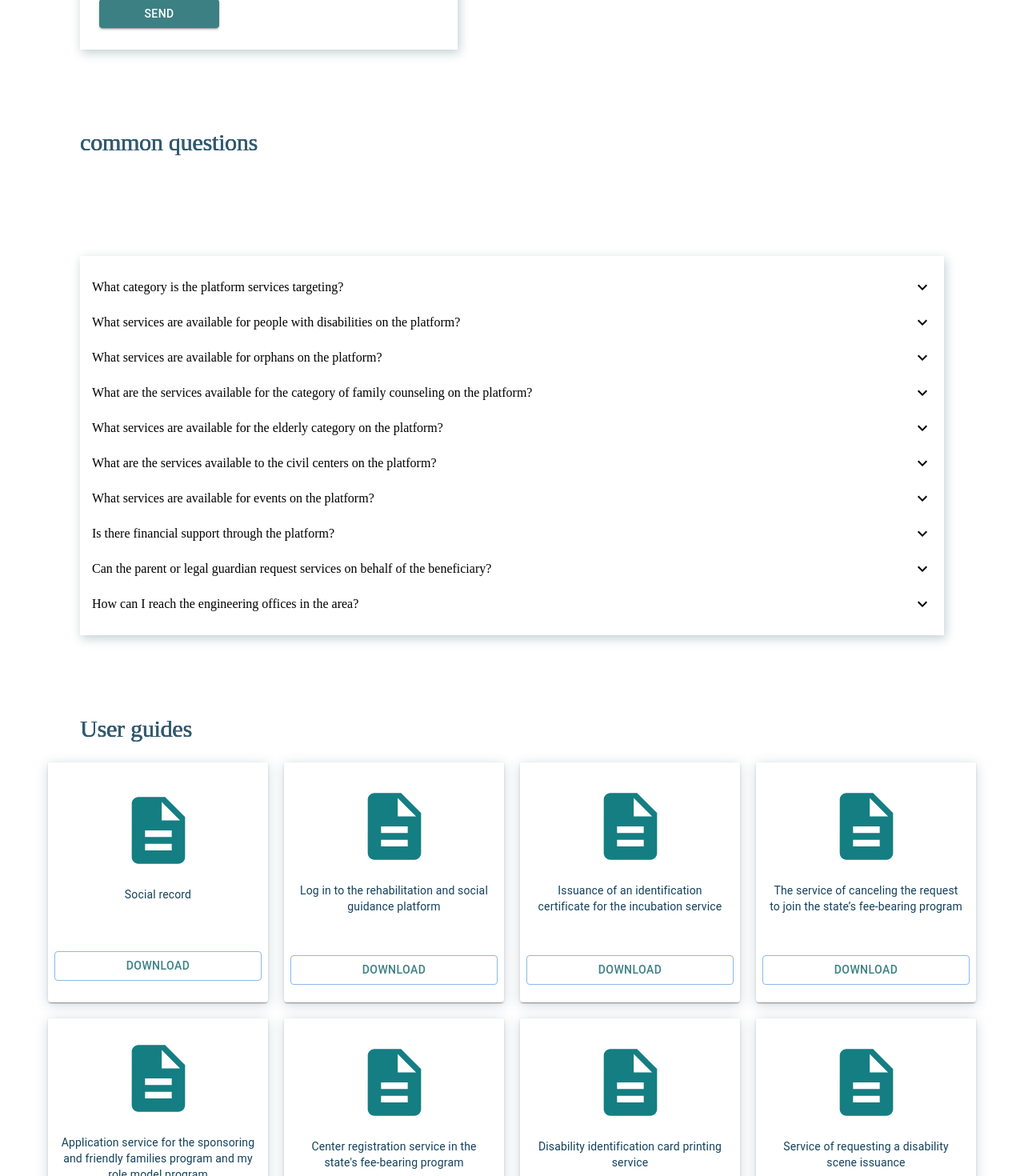
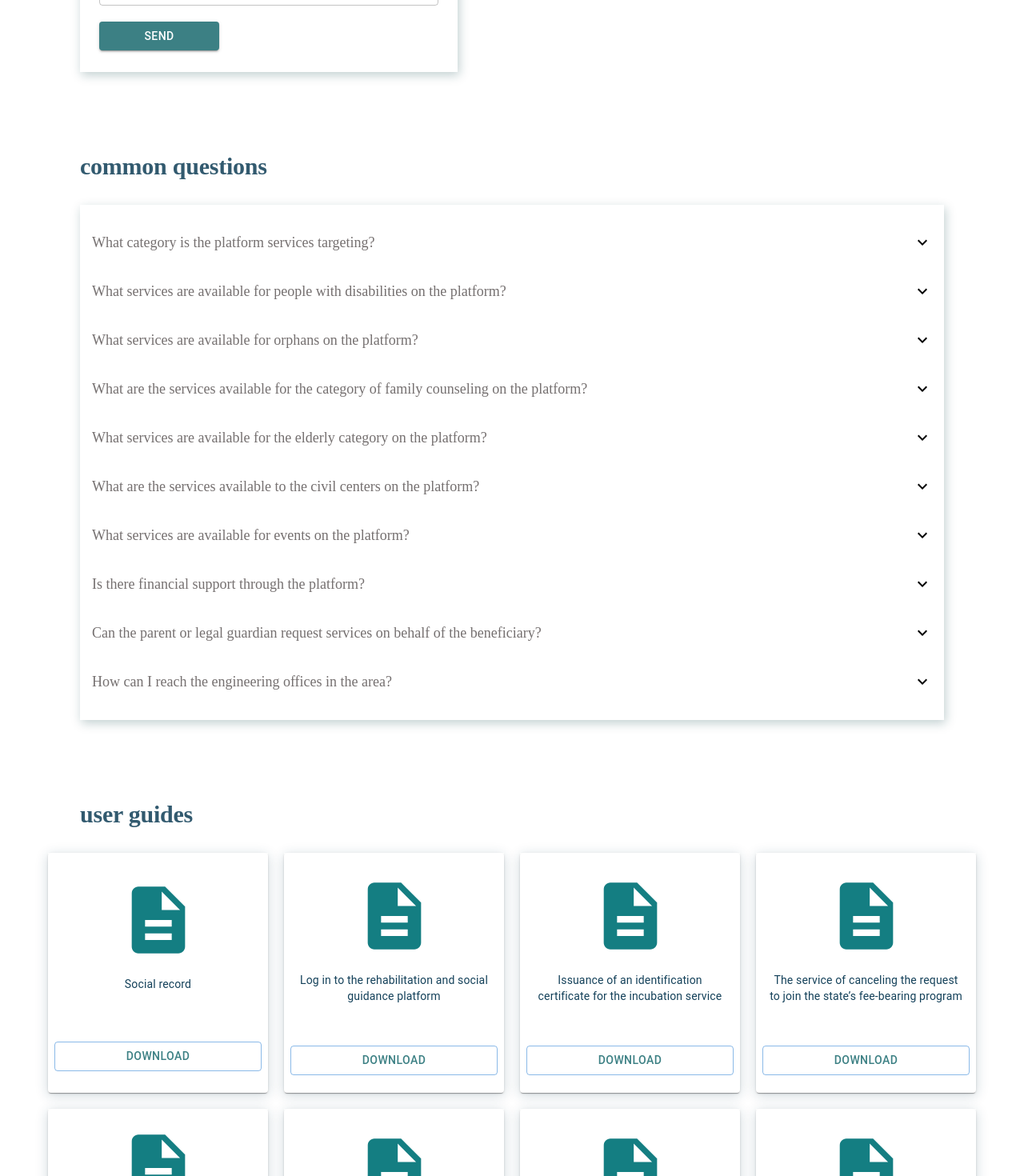
Before and after one commit to DianaKagramanyan/takamol, a React (Create React App) app: page /Help in a window 1280 px wide. Shown: the part 960-2430 px from the top of the page at 80% size. Built offline with nearby package versions, Linux system fonts and the light colour scheme.

Commit message:
added styling

```diff
--- a/src/public/help/Form.js
+++ b/src/public/help/Form.js
@@ -9,7 +9,7 @@ import Button from "@mui/material/Button";
 const Form = () => {
   return (
     <div>
-      <h2 className="text-connect">Connect with us</h2>
+      <h2 className="text-conn">Connect with us</h2>
       <div className="main-form">
         <div className="form">
           <div className="input">
--- a/src/public/help/Questions.js
+++ b/src/public/help/Questions.js
@@ -24,13 +24,13 @@ const Questions = () => {
         {
           show ?
             <div onClick={() => setShow(false)} className="row-wrapper">
-              <p>What category is the platform services targeting?</p>
+              <p className="ques">What category is the platform services targeting?</p>
               <KeyboardArrowDownIcon/>
             </div>
             :
             <div>
               <div onClick={() => setShow(true)} className="row-wrapper">
-                <p>What category is the platform services targeting?</p>
+                <p className="ques">What category is the platform services targeting?</p>
                 <KeyboardArrowUpIcon/>
               </div>
               <div className="row-content-text">
@@ -48,13 +48,13 @@ const Questions = () => {
         {
           show1 ?
             <div onClick={() => setShow1(false)} className="row-wrapper">
-              <p>What services are available for people with disabilities on the platform?</p>
+              <p className="ques">What services are available for people with disabilities on the platform?</p>
               <KeyboardArrowDownIcon/>
             </div>
             :
             <div>
               <div onClick={() => setShow1(true)} className="row-wrapper">
-                <p>What services are available for people with disabilities on the platform?</p>
+                <p className="ques">What services are available for people with disabilities on the platform?</p>
                 <KeyboardArrowUpIcon/>
               </div>
               <div className="row-content-text">
@@ -77,13 +77,13 @@ const Questions = () => {
         {
           show2 ?
             <div onClick={() => setShow2(false)} className="row-wrapper">
-              <p>What services are available for orphans on the platform?</p>
+              <p className="ques">What services are available for orphans on the platform?</p>
               <KeyboardArrowDownIcon/>
             </div>
             :
             <div>
               <div onClick={() => setShow2(true)} className="row-wrapper">
-                <p>What services are available for orphans on the platform?</p>
+                <p className="ques">What services are available for orphans on the platform?</p>
                 <KeyboardArrowUpIcon/>
               </div>
               <div className="row-content-text">
@@ -114,13 +114,13 @@ const Questions = () => {
         {
           show3 ?
             <div onClick={() => setShow3(false)} className="row-wrapper">
-              <p>What are the services available for the category of family counseling on the platform?</p>
+              <p className="ques">What are the services available for the category of family counseling on the platform?</p>
               <KeyboardArrowDownIcon/>
             </div>
             :
             <div>
               <div onClick={() => setShow3(true)} className="row-wrapper">
-                <p>What are the services available for the category of family counseling on the platform?</p>
+                <p className="ques">What are the services available for the category of family counseling on the platform?</p>
                 <KeyboardArrowUpIcon/>
               </div>
               <div className="row-content-text">
@@ -132,13 +132,13 @@ const Questions = () => {
         {
           show4 ?
             <div onClick={() => setShow4(false)} className="row-wrapper">
-              <p>What services are available for the elderly category on the platform?</p>
+              <p className="ques">What services are available for the elderly category on the platform?</p>
               <KeyboardArrowDownIcon/>
             </div>
             :
             <div>
               <div onClick={() => setShow4(true)} className="row-wrapper">
-                <p>What services are available for the elderly category on the platform?</p>
+                <p className="ques">What services are available for the elderly category on the platform?</p>
                 <KeyboardArrowUpIcon/>
               </div>
               <div className="row-content-text">
@@ -150,13 +150,13 @@ const Questions = () => {
         {
           show5 ?
             <div onClick={() => setShow5(false)} className="row-wrapper">
-              <p>What are the services available to the civil centers on the platform?</p>
+              <p className="ques">What are the services available to the civil centers on the platform?</p>
               <KeyboardArrowDownIcon/>
             </div>
             :
             <div>
               <div onClick={() => setShow5(true)} className="row-wrapper">
-                <p>What are the services available to the civil centers on the platform?</p>
+                <p className="ques">What are the services available to the civil centers on the platform?</p>
                 <KeyboardArrowUpIcon/>
               </div>
               <div className="row-content-text">
@@ -185,13 +185,13 @@ const Questions = () => {
         {
           show6 ?
             <div onClick={() => setShow6(false)} className="row-wrapper">
-              <p>What services are available for events on the platform?</p>
+              <p className="ques">What services are available for events on the platform?</p>
               <KeyboardArrowDownIcon/>
             </div>
             :
             <div>
               <div onClick={() => setShow6(true)} className="row-wrapper">
-                <p>What services are available for events on the platform?</p>
+                <p className="ques">What services are available for events on the platform?</p>
                 <KeyboardArrowUpIcon/>
               </div>
               <div className="row-content-text">
@@ -203,13 +203,13 @@ const Questions = () => {
         {
           show7 ?
             <div onClick={() => setShow7(false)} className="row-wrapper">
-              <p>Is there financial support through the platform?</p>
+              <p className="ques">Is there financial support through the platform?</p>
               <KeyboardArrowDownIcon/>
             </div>
             :
             <div>
               <div onClick={() => setShow7(true)} className="row-wrapper">
-                <p>Is there financial support through the platform?</p>
+                <p className="ques">Is there financial support through the platform?</p>
                 <KeyboardArrowUpIcon/>
               </div>
               <div className="row-content-text">
@@ -221,13 +221,13 @@ const Questions = () => {
         {
           show8 ?
             <div onClick={() => setShow8(false)} className="row-wrapper">
-              <p>Can the parent or legal guardian request services on behalf of the beneficiary?</p>
+              <p className="ques">Can the parent or legal guardian request services on behalf of the beneficiary?</p>
               <KeyboardArrowDownIcon/>
             </div>
             :
             <div>
               <div onClick={() => setShow8(true)} className="row-wrapper">
-                <p>Can the parent or legal guardian request services on behalf of the beneficiary?</p>
+                <p className="ques">Can the parent or legal guardian request services on behalf of the beneficiary?</p>
                 <KeyboardArrowUpIcon/>
               </div>
               <div className="row-content-text">
@@ -241,13 +241,13 @@ const Questions = () => {
         {
           show9 ?
             <div onClick={() => setShow9(false)} className="row-wrapper">
-              <p>How can I reach the engineering offices in the area?</p>
+              <p className="ques">How can I reach the engineering offices in the area?</p>
               <KeyboardArrowDownIcon/>
             </div>
             :
             <div>
               <div onClick={() => setShow9(true)} className="row-wrapper">
-                <p>How can I reach the engineering offices in the area?</p>
+                <p className="ques">How can I reach the engineering offices in the area?</p>
                 <KeyboardArrowDownIcon/>
               </div>
               <div className="row-content-text">
--- a/src/public/help/UserCards.js
+++ b/src/public/help/UserCards.js
@@ -4,7 +4,7 @@ import ShowCards from "./cards/ShowCards";
 const UserCards = () => {
   return (
     <div>
-      <h2 className="text-connect">User guides</h2>
+      <h2 className="text-user">user guides</h2>
       <ShowCards/>
     </div>
   );
--- a/src/public/styles/header.css
+++ b/src/public/styles/header.css
@@ -206,18 +206,6 @@ body {
     align-items: center;
 }
 
-/*.card-small {*/
-/*    box-sizing: border-box;*/
-/*    position: relative;*/
-/*    height: 270px;*/
-/*    width: 100%;*/
-/*    padding: 24px;*/
-/*    margin-left: 20px;*/
-/*    box-shadow: 2px 4px 12px rgba(11, 68, 70, 0.25);*/
-/*box-shadow: 2px 40px 30px red;*/
-/*}*/
-
-
 .icon {
     color: #147e82;
     font-style: normal;
@@ -387,18 +375,15 @@ body {
 /*//////////////////////////////////////*/
 /*FORM*/
 /*////////////////////////////////////////*/
-.text-connect {
-    font-weight: 500;
+.text-conn {
+    color: #325A6F;
+    font-size: 30px;
+    font-weight: 700;
     line-height: 1.2;
-    letter-spacing: -0.24px;
-    color: rgb(50, 90, 111);
-    font-size: 30px;
-    margin-top: -2%;
+    letter-spacing: -.24px;
     margin-left: 100px;
-    padding: 24px 0px;
-    text-shadow: 0px 0.3px, 0.3px 0px, 0.3px 0.3px;
+    margin-bottom: 50px;
 }
-
 .main-form {
     display: flex;
     /*align-items: center;*/
@@ -437,15 +422,30 @@ body {
 /*//////////////////////////////////////*/
 /*QUESTIONS*/
 /*////////////////////////////////////////*/
+.text-connect {
+    color: #325A6F;
+    font-size: 30px;
+    font-weight: 700;
+    line-height: 1.2;
+    letter-spacing: -.24px;
+    margin-left: 100px;
+    margin-bottom: -70px;
+}
 .questions-container {
     padding: 12px 0px;
     margin: 100px;
     box-sizing: border-box;
     box-shadow: 2px 4px 12px rgba(11, 68, 70, 0.25);
 }
+.ques {
+    padding: 10px 0px;
+    color: #757070;
+    font-size: 18px;
+}
 
 .row-wrapper {
     display: flex;
+    flex-wrap: wrap;
     align-items: center;
     justify-content: space-between;
     cursor: pointer;
@@ -467,6 +467,15 @@ body {
 /*//////////////////////////////////////*/
 /*USERCARDS*/
 /*////////////////////////////////////////*/
+.text-user {
+    color: #325A6F;
+    font-size: 30px;
+    font-weight: 700;
+    line-height: 1.2;
+    letter-spacing: -.24px;
+    margin-left: 100px;
+    margin-bottom: 30px;
+}
 .section-1 {
     display: flex;
     flex-direction: column;
@@ -498,6 +507,8 @@ section {
     /*padding: 24px;*/
     height: 100%;
     border-radius: 2px;
+    color: #14415A;
+    font-size: 14px;
 }
 
 .title {
@@ -507,7 +518,6 @@ section {
     text-align: center;
     color: rgb(20, 65, 90);
     font-weight: 700;
-    font-size: 18px;
 }
 .button-download {
     cursor: pointer;
```
